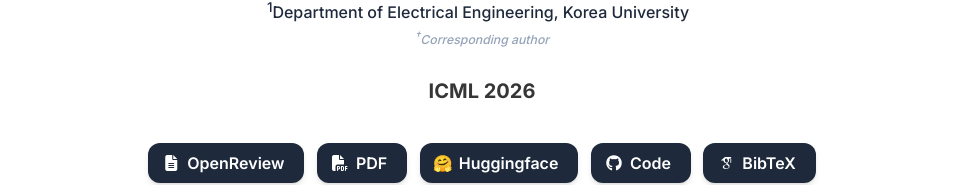
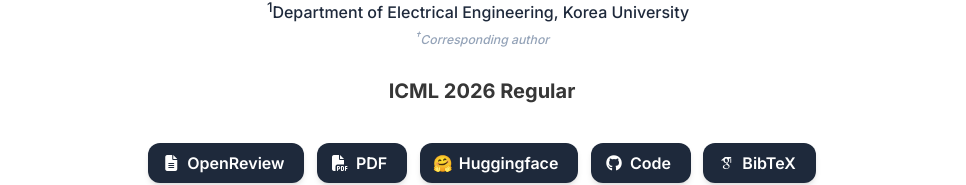
Before and after one commit to hyeon-cho/Balancing, a plain HTML site: page index.html in a window 1280 px wide. Shown: the part 291-476 px from the top of the page, without its empty margins (158-1124 px from the left). Drawn offline with nearby package versions, Linux system fonts and the light colour scheme; files whose address does not match are found by name.

Commit message:
Update index.html

```diff
--- a/index.html
+++ b/index.html
@@ -493,7 +493,7 @@
               </div>
 
               <div class="is-size-5" style="margin-top: 0.6rem; color: #555;">
-                <strong>ICML 2026</strong>
+                <strong>ICML 2026 Regular</strong>
               </div>
 
               <div class="column has-text-centered" style="margin-top: 1rem;">
```
